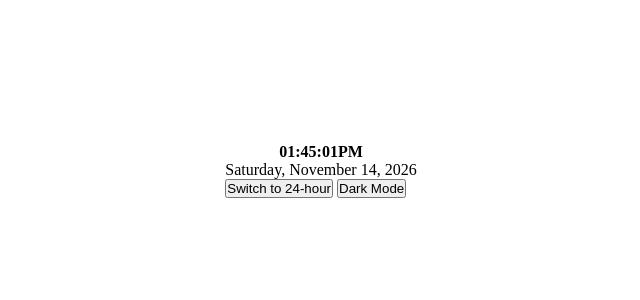
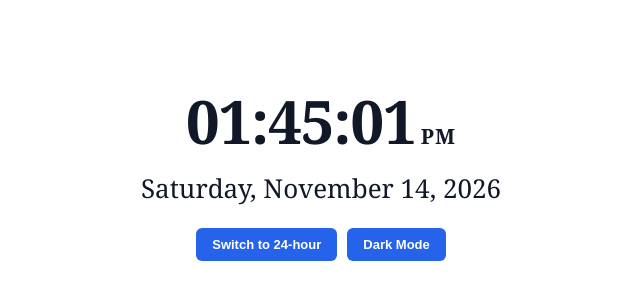
Before and after one commit to mhassanobaid/digital-clock-js, a plain HTML site: page index.html in a window 1280 px wide. Shown: the part 230-530 px from the top of the page, without its empty margins (319-959 px from the left). Drawn offline with Linux system fonts and the light colour scheme.

Commit message:
refactor(clock): Change font family, size and look

```diff
--- a/css/styles.css
+++ b/css/styles.css
@@ -1,55 +1,183 @@
+
+/* ==============================
+   1. Global Styles
+================================ */
+
 * {
     margin: 0;
     padding: 0;
     box-sizing: border-box;
 }
 
+:root {
+    --primary-color: #2563eb;
+    --primary-hover: #1d4ed8;
+    --text-color: #111827;
+    --background-color: #ffffff;
+    --button-radius: 6px;
+}
+
 body {
-    /* background-color: #0d1117;
-    color: #ffffff; */
     min-height: 100vh;
+    background-color: var(--background-color);
+    color: var(--text-color);
+    font-family: Arial, sans-serif;
 }
+
+
+/* ==============================
+   2. Main Container
+================================ */
 
 .container {
     min-height: 100vh;
+
     display: flex;
     justify-content: center;
     align-items: center;
 
+    padding: 20px;
 }
 
-.primary-btn {
-    background-color: #2563eb;
+
+/* ==============================
+   3. Clock Card
+================================ */
+
+.clock-card {
+    text-align: center;
+}
+
+
+/* ==============================
+   4. Clock Display
+================================ */
+
+.clock-display {
+    display: flex;
+    justify-content: center;
+    align-items: baseline;
+    gap: 5px;
+
+    font-size: clamp(42px, 7vw, 60px);
+    font-weight: 700;
+    font-family: Georgia, serif;
+}
+
+#clock {
+    letter-spacing: -1px;
+}
+
+
+/* ==============================
+   5. AM / PM Period
+================================ */
+
+.clock-display-period {
+    font-size: 0.35em;
+    font-weight: 600;
+    letter-spacing: 1px;
+}
+
+
+/* ==============================
+   6. Date Display
+================================ */
+
+#date {
+    margin-top: 8px;
+
+    font-size: clamp(18px, 3vw, 26px);
+    font-weight: 400;
+
+    font-family: Georgia, serif;
+}
+
+
+/* ==============================
+   7. Controls
+================================ */
+
+.controls {
+    display: flex;
+    justify-content: center;
+    align-items: center;
+    flex-wrap: wrap;
+
+    gap: 10px;
+    margin-top: 22px;
+}
+
+
+/* ==============================
+   8. Buttons
+================================ */
+
+.controls button {
+    background-color: var(--primary-color);
     color: #ffffff;
 
-    padding: 34px 92px;
+    padding: 9px 16px;
 
-    font-size: 16px;
+    font-size: 13px;
     font-weight: 600;
     font-family: Arial, sans-serif;
 
     border: none;
-    border-radius: 8px;
+    border-radius: var(--button-radius);
 
-    /* cursor: pointer; */
+    cursor: pointer;
 
-    transition: all 0.2s ease;
+    transition:
+        background-color 0.2s ease,
+        transform 0.2s ease,
+        box-shadow 0.2s ease;
 }
 
-.primary-btn:hover {
-    background-color: #1d4ed8;
+
+/* Hover Effect */
+
+.controls button:hover {
+    background-color: var(--primary-hover);
+
     transform: translateY(-2px);
+
+    box-shadow: 0 4px 10px rgba(37, 99, 235, 0.2);
 }
 
-.primary-btn:active {
+
+/* Active Effect */
+
+.controls button:active {
     transform: translateY(0);
+    box-shadow: none;
 }
 
-.clock-display:has(#clock) {
-    /* Apply CSS when #clock exists inside */
-    font-weight: 700;
-    font-weight: 46px;
-    display: flex;
-    align-items: center;
-    justify-content: center;
+
+/* Keyboard Accessibility */
+
+.controls button:focus-visible {
+    outline: 3px solid #93c5fd;
+    outline-offset: 3px;
 }
+
+
+/* ==============================
+   9. Responsive Design
+================================ */
+
+@media (max-width: 480px) {
+
+    .clock-display {
+        font-size: 42px;
+    }
+
+    #date {
+        font-size: 18px;
+    }
+
+    .controls button {
+        padding: 8px 12px;
+        font-size: 12px;
+    }
+}
--- a/index.html
+++ b/index.html
@@ -22,7 +22,7 @@
 
                 <span id="clock">00:00:00</span>
 
-                <span id="period">AM</span>
+                <span id="period" class="clock-display-period">AM</span>
 
             </div>
 
@@ -32,11 +32,11 @@
             <!-- Controls -->
             <div class="controls">
 
-                <button id="formatToggle">
+                <button type="button" id="formatToggle">
                     Switch to 24-hour
                 </button>
 
-                <button id="themeToggle">
+                <button type="button" id="themeToggle">
                     Dark Mode
                 </button>
 
```
